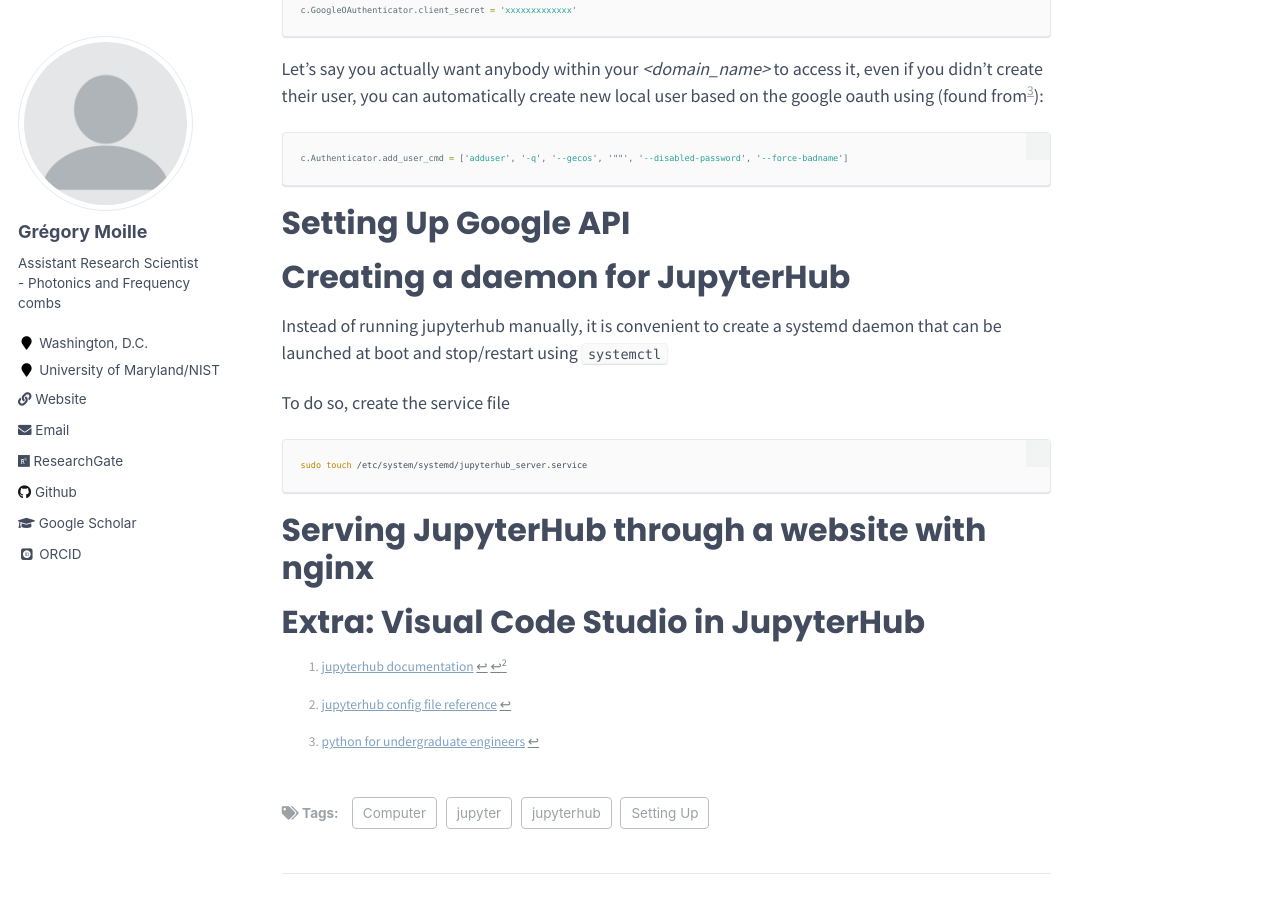
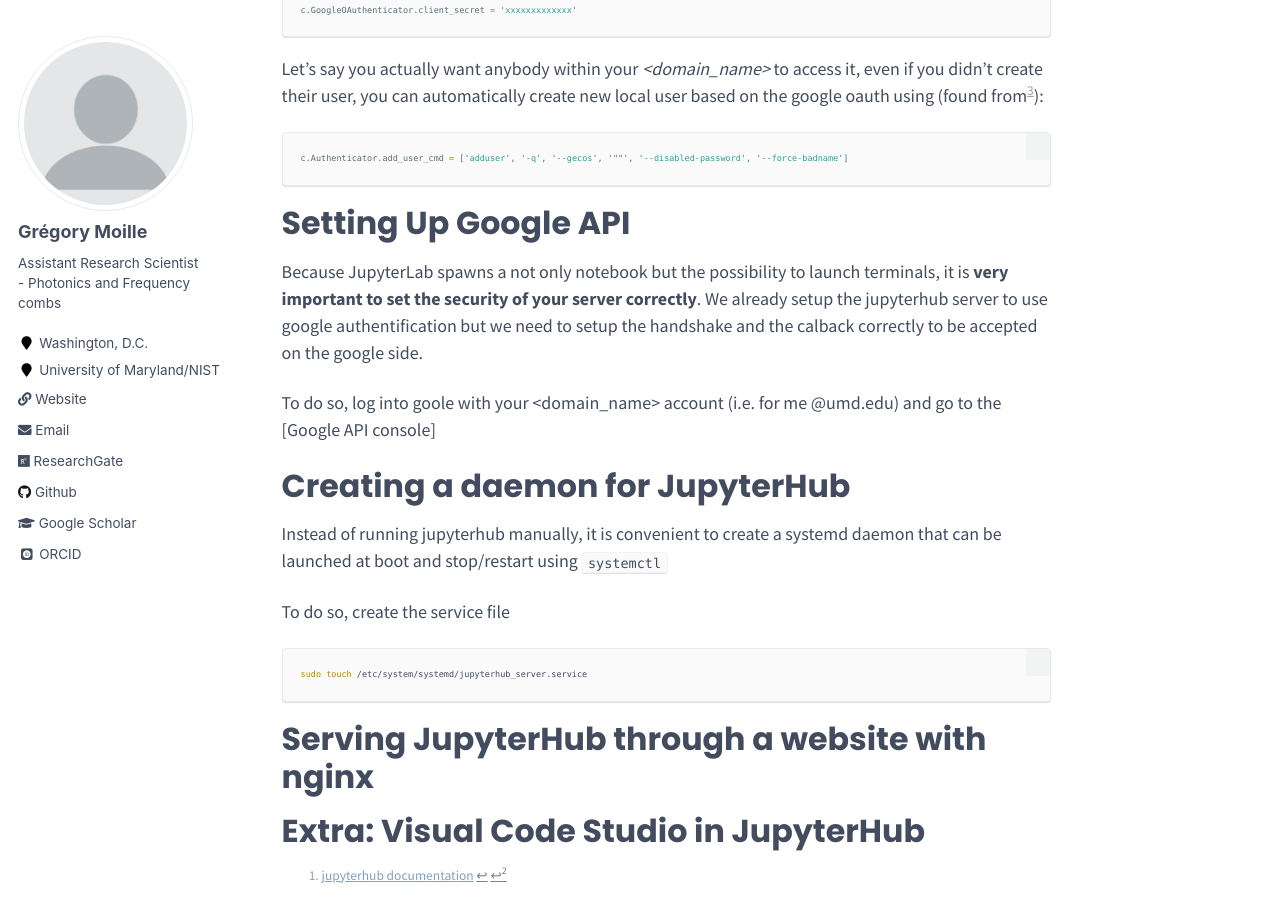
Before and after one commit to gregmoille/gregmoille.github.io, a Jekyll site: the page built from _posts/2022-01-15-SetupJupyterHub.md, in a window 1280 px wide and 900 px high, scrolled down 3951 px. Built offline with Jekyll 4.4.1, drawn with Linux system fonts in a browser that asks for light colours; some web fonts are replaced.

Commit message:
Update jupyterhub tuto

````diff
--- a/_posts/2022-01-15-SetupJupyterHub.md
+++ b/_posts/2022-01-15-SetupJupyterHub.md
@@ -157,6 +157,15 @@ c.Authenticator.add_user_cmd = ['adduser', '-q', '--gecos', '""', '--disabled-pa
 
 # Setting Up Google API
 
+Because JupyterLab spawns a not only notebook but the possibility to launch terminals, it is **very important to set the security of your server correctly**. We already setup the jupyterhub server to use google authentification but we need to setup the handshake and the calback correctly to be accepted on the google side.
+
+To do so, log into goole with your \<domain_name\> account (i.e. for me @umd.edu) and go to the [Google API console]
+
+
+
+
+
+
 # Creating a daemon for JupyterHub
 
 Instead of running jupyterhub manually, it is convenient to create a systemd daemon that can be launched at boot and stop/restart using `systemctl`
@@ -165,9 +174,6 @@ To do so, create the service file
 ```bash
 sudo touch /etc/system/systemd/jupyterhub_server.service
 ```
-
-
-
 
 # Serving JupyterHub through a website with nginx
 
````
